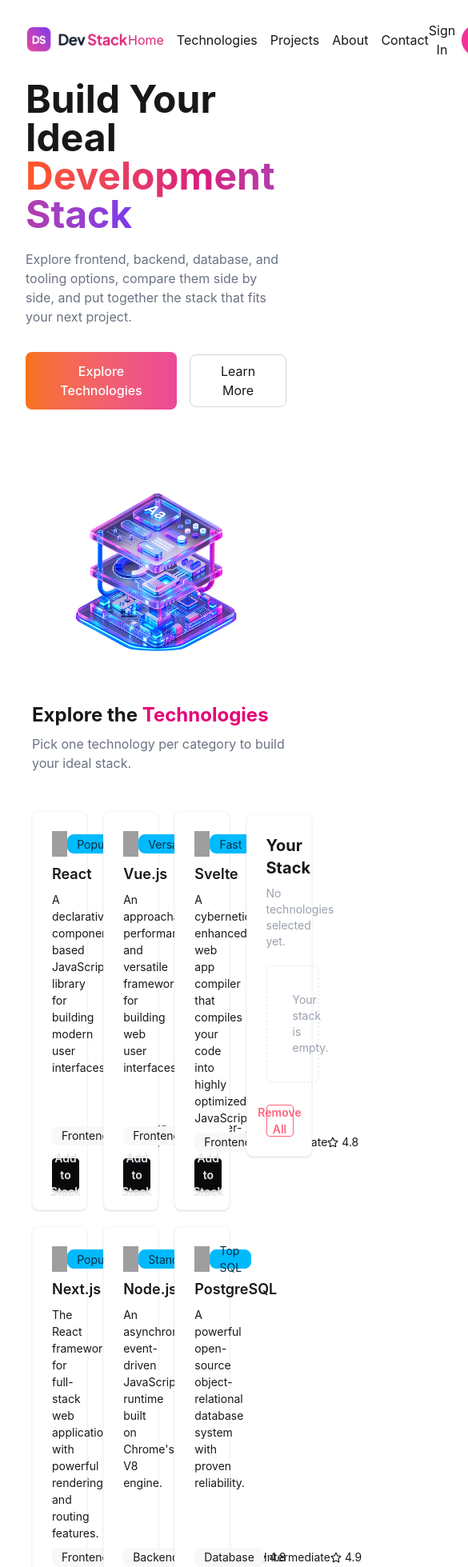
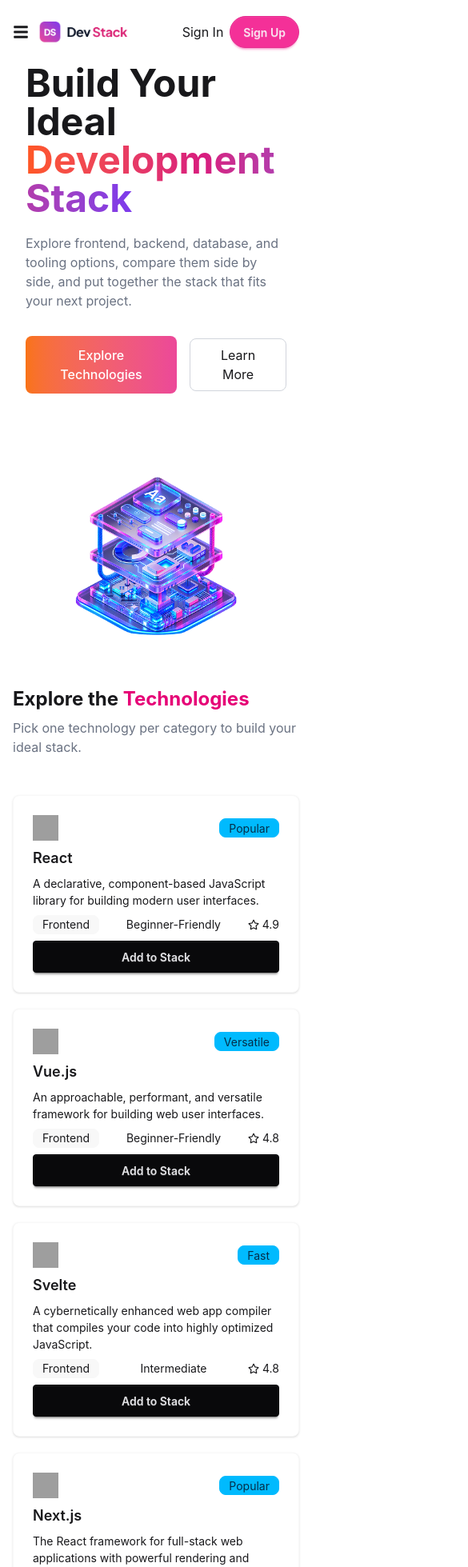
Before and after one commit to marup-05/b14-as5, a React (Vite) app: page / in a window 390 px wide. Shown: the top 1959 px of the page at 80% size, 585 px wide, since content can reach past the window. Built offline with nearby package versions, Linux system fonts and the light colour scheme; grey boxes are pictures that could not be loaded.

Commit message:
mobile responsive

```diff
--- a/src/components/Footer.tsx
+++ b/src/components/Footer.tsx
@@ -4,11 +4,11 @@
 const Footer = () => {
   return (
     <footer className="bg-white border-t border-gray-200 mt-10">
-      <div className="max-w-7xl mx-auto px-6 py-8">
+      <div className="max-w-7xl mx-auto px-4 md:px-6 py-8">
         <div className="grid grid-cols-1 md:grid-cols-5 gap-8">
           <div className="md:col-span-2">
             <div className="mb-3">
-              <img src={logo} alt="" className="w-28" />
+              <img src={logo} alt="DevStack" className="w-28" />
             </div>
 
             <p className="text-xs text-gray-400 leading-5 max-w-md">
@@ -18,7 +18,7 @@
 
             <div className="flex gap-5 mt-4 text-xs text-gray-500">
               <a href="" className="hover:text-purple-600">
-                Github
+                GitHub
               </a>
 
               <a href="" className="hover:text-purple-600">
--- a/src/components/Navbar.tsx
+++ b/src/components/Navbar.tsx
@@ -1,25 +1,43 @@
+import { useState } from "react";
+import { FaBars, FaTimes } from "react-icons/fa";
 import Logo from "../assets/logo-text.png";
 
 const Navbar = () => {
+  const [menuOpen, setMenuOpen] = useState(false);
+
   return (
-    <nav className="sticky top-0 z-50 flex justify-between items-center h-25 px-8 bg-white">
-      <img src={Logo} alt="" className="w-32" />
+    <nav className="sticky top-0 z-50 bg-white">
+      <div className="flex justify-between items-center h-20 md:h-25 px-4 md:px-8">
+        <div className="flex items-center gap-3">
+          <button
+            className="md:hidden text-xl"
+            onClick={() => setMenuOpen(!menuOpen)}
+          >
+            {menuOpen ? <FaTimes /> : <FaBars />}
+          </button>
 
-      <ul className="flex items-center gap-4">
+          <img src={Logo} alt="" className="w-28 md:w-32" />
+        </div>
+
+        <ul className="hidden md:flex items-center gap-4">
           <li>
             <a href="" className="text-[#DB2777]">
               Home
             </a>
           </li>
+
           <li>
             <a href="">Technologies</a>
           </li>
+
           <li>
             <a href="">Projects</a>
           </li>
+
           <li>
             <a href="">About</a>
           </li>
+
           <li>
             <a href="">Contact</a>
           </li>
@@ -27,8 +45,36 @@
 
         <div className="flex items-center gap-2">
           <button>Sign In</button>
+
           <button className="btn btn-secondary rounded-full">Sign Up</button>
         </div>
+      </div>
+
+      {menuOpen && (
+        <ul className="md:hidden flex flex-col gap-4 px-4 pb-5">
+          <li>
+            <a href="" className="text-[#DB2777]">
+              Home
+            </a>
+          </li>
+
+          <li>
+            <a href="">Technologies</a>
+          </li>
+
+          <li>
+            <a href="">Projects</a>
+          </li>
+
+          <li>
+            <a href="">About</a>
+          </li>
+
+          <li>
+            <a href="">Contact</a>
+          </li>
+        </ul>
+      )}
     </nav>
   );
 };
--- a/src/components/technologies/AvailableTechnologies.tsx
+++ b/src/components/technologies/AvailableTechnologies.tsx
@@ -1,27 +1,22 @@
 import React from "react";
-import type { Dispatch, SetStateAction } from "react";
 import type { Itechnology } from "../../types/technology";
 import { FaRegStar } from "react-icons/fa";
 
 interface AvailableTechnologiesProps {
   technologies: Itechnology[];
   selectedTechnologies: Itechnology[];
-
-  setSelectedTechnologies: Dispatch<SetStateAction<Itechnology[]>>;
-
   onAdd: (technology: Itechnology) => void;
 }
 
 const AvailableTechnologies = ({
   technologies,
   selectedTechnologies,
-  setSelectedTechnologies,
   onAdd,
 }: AvailableTechnologiesProps) => {
   console.log(technologies, "technology from available technology");
 
   return (
-    <div className="pl-10 grid grid-cols-3 gap-5 mt-7">
+    <div className="px-4 md:pl-10 grid grid-cols-1 sm:grid-cols-2 md:grid-cols-3 gap-5 mt-7">
       {technologies.map((technology: Itechnology) => {
         const isAdded = selectedTechnologies.some(
           (selectedTechnology) => selectedTechnology.id === technology.id,
@@ -52,20 +47,14 @@
 
                 <div className="flex items-center gap-1">
                   <FaRegStar />
+
                   <span>{technology.rating}</span>
                 </div>
               </div>
 
               <div className="card-actions">
                 <button
-                  onClick={() => {
-                    setSelectedTechnologies([
-                      ...selectedTechnologies,
-                      technology,
-                    ]);
-
-                    onAdd(technology);
-                  }}
+                  onClick={() => onAdd(technology)}
                   disabled={isAdded}
                   className={`btn w-full ${
                     isAdded
--- a/src/components/technologies/Technologies.tsx
+++ b/src/components/technologies/Technologies.tsx
@@ -14,26 +14,26 @@
   const [selectedTechnologies, setSelectedTechnologies] = useState<
     Itechnology[]
   >([]);
+
   console.log(technologies);
 
   return (
     <div>
-      <div className="mb-5 pl-10">
+      <div className="mb-5 px-4 md:pl-10">
         <h1 className="text-2xl md:text-3xl font-bold">
           Explore the <span className="text-pink-600">Technologies</span>
         </h1>
 
-        <p className="mt-2 text-gray-500 text-1xl">
+        <p className="mt-2 text-1xl text-gray-500">
           Pick one technology per category to build your ideal stack.
         </p>
       </div>
 
-      <div className="grid grid-cols-4 gap-5">
-        <div className="col-span-3">
+      <div className="grid grid-cols-1 md:grid-cols-4 gap-5">
+        <div className="col-span-1 md:col-span-3">
           <AvailableTechnologies
             technologies={technologies}
             selectedTechnologies={selectedTechnologies}
-            setSelectedTechnologies={setSelectedTechnologies}
             onAdd={(technology) => {
               setSelectedTechnologies([...selectedTechnologies, technology]);
 
```
Lines whose indentation alone changed are shown as unchanged.
